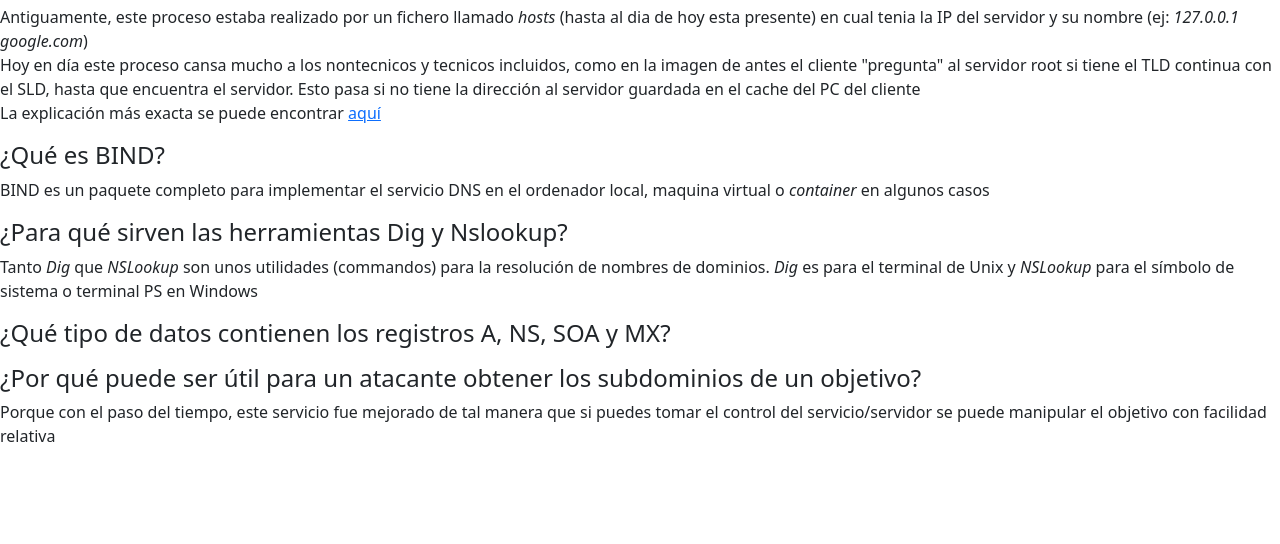
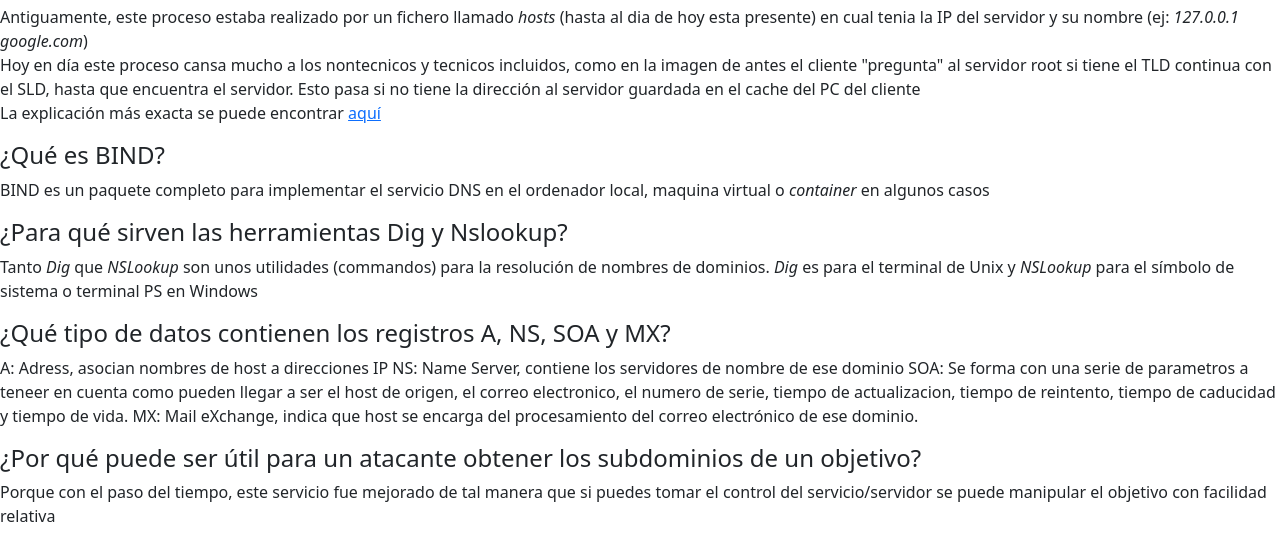
Before and after one commit to nil11503/RetosSeguridad, a plain HTML site: page Reto 2/2.html in a window 1280 px wide. Shown: the part 590-1134 px from the top of the page. Before the commit the page ends 1054 px from the top, so only its background shows below. Drawn offline with nearby package versions, Linux system fonts and the light colour scheme.

Commit message:
Update 2.html

```diff
--- a/Reto 2/2.html
+++ b/Reto 2/2.html
@@ -55,7 +55,10 @@
 
         <h4>¿Qué tipo de datos contienen los registros A, NS, SOA y MX?</h4>
         <p>
-
+            A: Adress, asocian nombres de host a direcciones IP
+            NS: Name Server, contiene los servidores de nombre de ese dominio
+            SOA: Se forma con una serie de parametros a teneer en cuenta como pueden llegar a ser el host de origen, el correo electronico, el numero de serie, tiempo de actualizacion, tiempo de reintento, tiempo de caducidad y tiempo de vida.
+            MX: Mail eXchange, indica que host se encarga del procesamiento del correo electrónico de ese dominio.
         </p>
         <!-- Fin pregunta 7 -->
 
```
